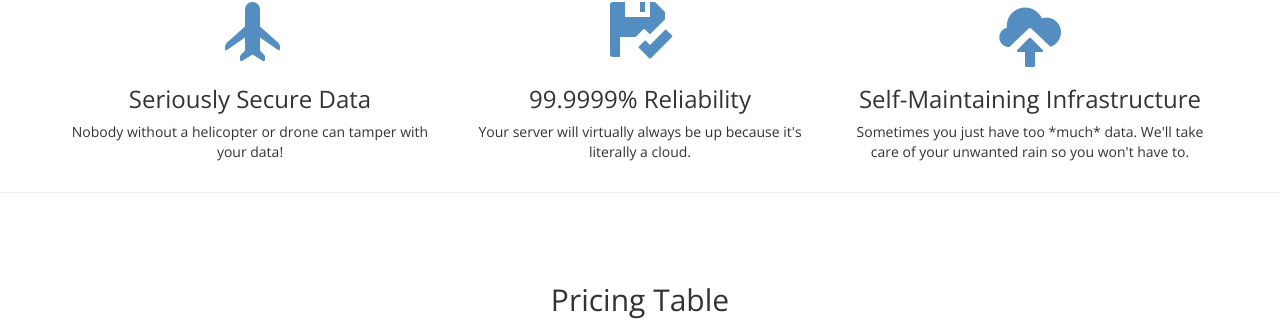
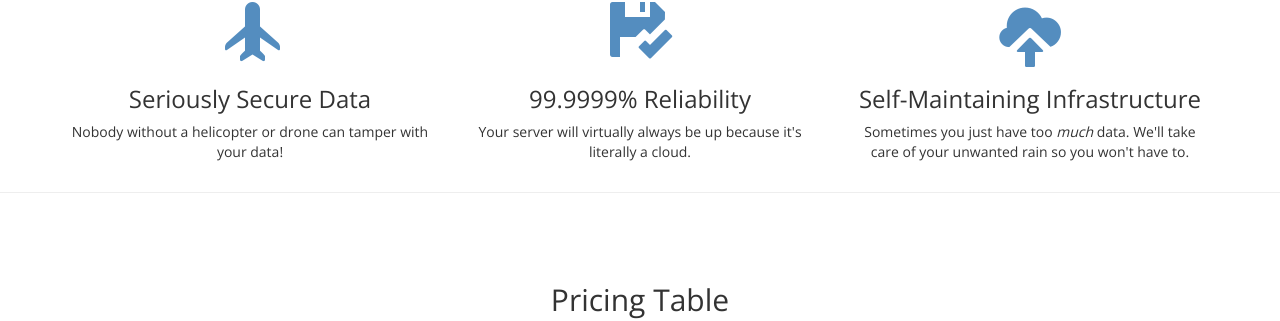
Before and after one commit to angelabair/ARS327, a Jekyll site: the page built from index.html, in a window 1280 px wide and 1294 px high. Shown: the part 618-939 px from the top of the window. Built offline with Jekyll 4.4.1, drawn with Linux system fonts in a browser that asks for light colours.

Commit message:
Minor tweaks
- Mostly removing inline styles

```diff
--- a/_layouts/default.html
+++ b/_layouts/default.html
@@ -47,7 +47,7 @@
           <span class="icon-bar"></span>
           <span class="icon-bar"></span>
         </button>
-        <a class="navbar-brand" href="index.html" style="color:black;"><img src="images/logo.png" height="50px"></a>
+        <a class="navbar-brand" href="index.html"><img src="images/logo.png" height="50px"></a>
       </div>
       <ul class="nav navbar-nav navbar-right">
         <li class="{% if page.navname == 'pricing' %}active{% endif %}"><a href="pricing">Pricing</a></li>
@@ -63,7 +63,7 @@
     </main>
 
     <footer>
-      <p style="text-align:center;">&copy; 2016 Low-Overhead LLC.</p>
+      <p class="text-center">&copy; 2016 Low-Overhead LLC.</p>
     </footer>
 
 
--- a/index.html
+++ b/index.html
@@ -29,10 +29,10 @@
 </div>
 
 <div class="container">
-  <h2 style="text-align:center;">Why Low-Overhead?</h2>
+  <h2 class="text-center">Why Low-Overhead?</h2>
   <div class="row text-center" >
     <div class="col-md-4">
-      <span class="glyphicon glyphicon-plane" style="text-align:center;"></span>
+      <span class="glyphicon glyphicon-plane text-center"></span>
       <h3>Seriously Secure Data</h3>
       <p>Nobody without a helicopter or drone can tamper with your data!</p>
       <!-- <p><a class="btn btn-default" href="#" role="button">View details &raquo;</a></p> -->
@@ -46,7 +46,7 @@
     <div class="col-md-4">
       <span class="glyphicon glyphicon-cloud-upload"></span>
       <h3>Self-Maintaining Infrastructure</h3>
-      <p>Sometimes you just have too *much* data.  We'll take care of your unwanted rain so you won't have to.</p>
+      <p>Sometimes you just have too <em>much</em> data.  We'll take care of your unwanted rain so you won't have to.</p>
       <!-- <p><a class="btn btn-default" href="#" role="button">View details &raquo;</a></p> -->
     </div>
   </div>
```
